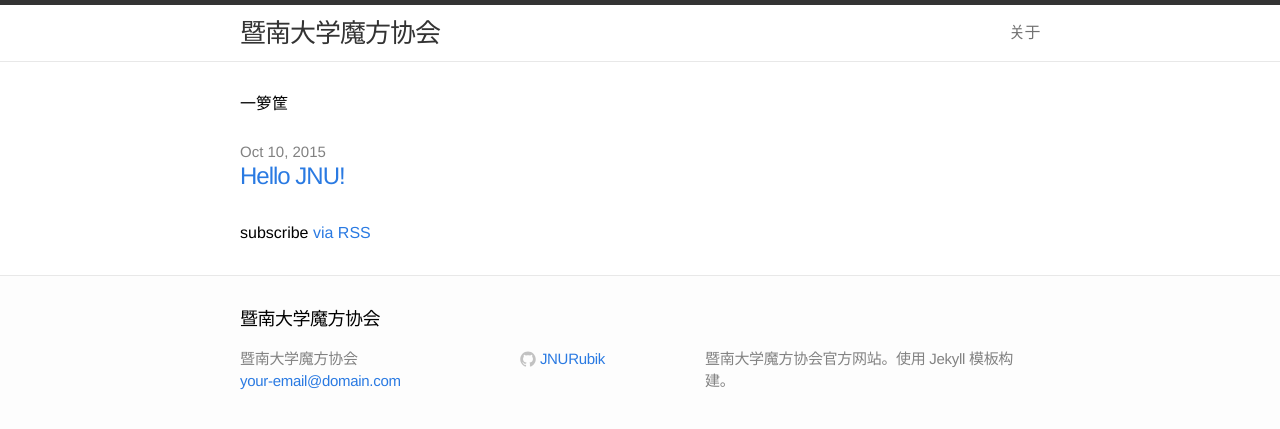
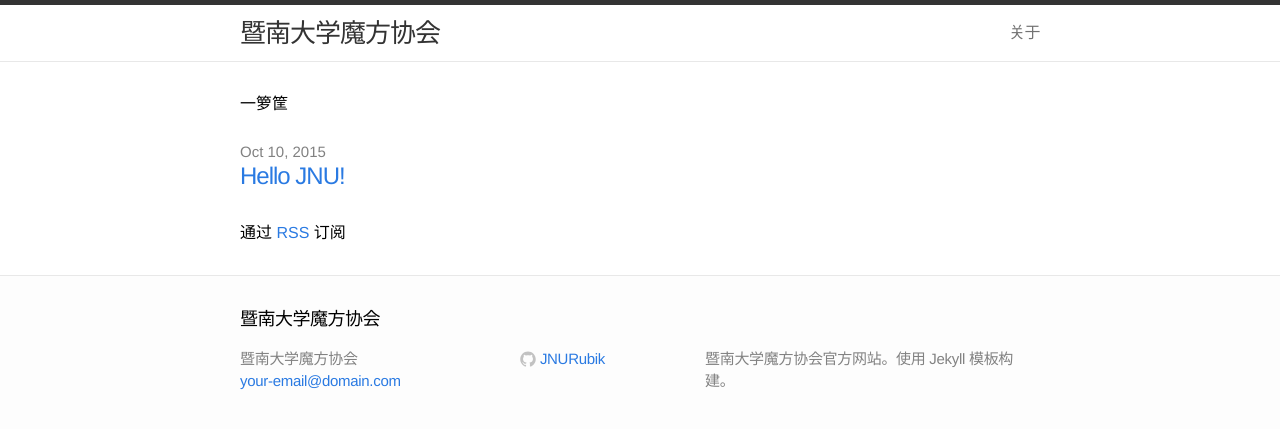
Before and after one commit to JNURubik/JNURubik.github.io, a Jekyll site: the page built from index.html, in a window 1280 px wide. Shown: the top 429 px of the page. Built offline with Jekyll 4.4.1, drawn with Linux system fonts in a browser that asks for light colours.

Commit message:
[update] simplify

```diff
--- a/index.html
+++ b/index.html
@@ -15,6 +15,6 @@ layout: default
     {% endfor %}
   </ul>
 
-  <p class="rss-subscribe">subscribe <a href="{{ "/feed.xml" | prepend: site.baseurl }}">via RSS</a></p>
+  <p class="rss-subscribe">通过 <a href="{{ "/feed.xml" | prepend: site.baseurl }}">RSS</a> 订阅</p>
 
 </div>
```
